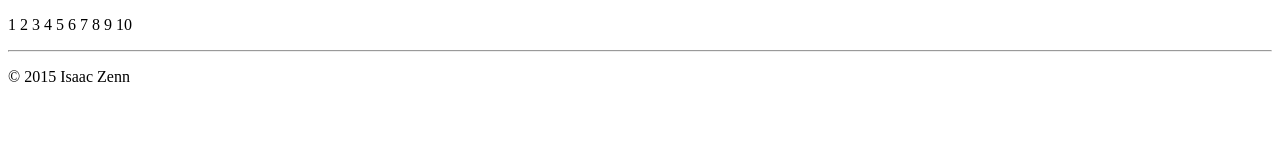
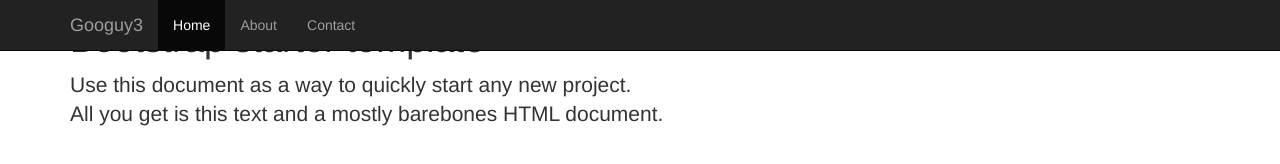
Before and after one commit to ARMmaster17/googuy3.github.io, a plain HTML site: page index.html in a window 1280 px wide. Drawn offline with nearby package versions, Linux system fonts and the light colour scheme.

Commit message:
Added Bootstrap v3 to home page

```diff
--- a/index.html
+++ b/index.html
@@ -1,12 +1,60 @@
 <!DOCTYPE html>
-<html>
+<html lang="en">
   <head>
-    <!-- Main style sheet for entire site. -->
+    <!-- HTML5 stuff -->
+    <meta charset="utf-8">
+    <meta http-equiv="X-UA-Compatible" content="IE=edge">
+    <meta name="viewport" content="width=device-width, initial-scale=1">
+    <meta name="description" content="Googuy3's own website.">
+    <meta name="author" content="Isaac Zenn">
+    <link rel="icon" href="">
+    <!-- Title of website -->
+    <title>Googuy3's Website</title>
+
+    <!-- Bootstrap CSS -->
+    <link rel="stylesheet" href="https://maxcdn.bootstrapcdn.com/bootstrap/3.3.6/css/bootstrap.min.css">
+    <!-- Other CSS -->
     <link rel="stylesheet" href="/src/css/global.css">
-  <head>
+    <link rel="stylesheet" href="/src/css/index.css">
+  </head>
+
   <body>
-    <p> 1 2 3 4 5 6 7 8 9 10</p>
-    <hr>
-    <p>&copy; 2015 Isaac Zenn</p>
+    <!-- Navigation bar -->
+    <nav class="navbar navbar-inverse navbar-fixed-top">
+      <div class="container">
+        <div class="navbar-header">
+          <!-- Special menu button for mobile version of site (sr-only attribute) -->
+          <button type="button" class="navbar-toggle collapsed" data-toggle="collapse" data-target="#navbar" aria-expanded="false" aria-controls="navbar">
+            <span class="sr-only">Toggle navigation</span>
+            <span class="icon-bar"></span>
+            <span class="icon-bar"></span>
+            <span class="icon-bar"></span>
+          </button>
+          <!-- Left-side title button (links to home page) -->
+          <a class="navbar-brand" href="/">Googuy3</a>
+        </div>
+        <!-- Navigation bar items -->
+        <div id="navbar" class="collapse navbar-collapse">
+          <ul class="nav navbar-nav">
+            <li class="active"><a href="#">Home</a></li>
+            <li><a href="#">About</a></li>
+            <li><a href="#">Contact</a></li>
+          </ul>
+        </div>
+      </div>
+    </nav>
+    <!-- Container for any content on the page -->
+    <div class="container">
+
+      <div class="starter-template">
+        <h1>Bootstrap starter template</h1>
+        <p class="lead">Use this document as a way to quickly start any new project.<br> All you get is this text and a mostly barebones HTML document.</p>
+        <!-- Insert your content here -->
+      </div>
+
+    </div>
+    <!-- Scripts for Bootstrap and JQuery -->
+    <script src="https://ajax.googleapis.com/ajax/libs/jquery/1.11.3/jquery.min.js"></script>
+    <script src="https://maxcdn.bootstrapcdn.com/bootstrap/3.3.6/js/bootstrap.min.js"></script>
   </body>
 </html>
```
